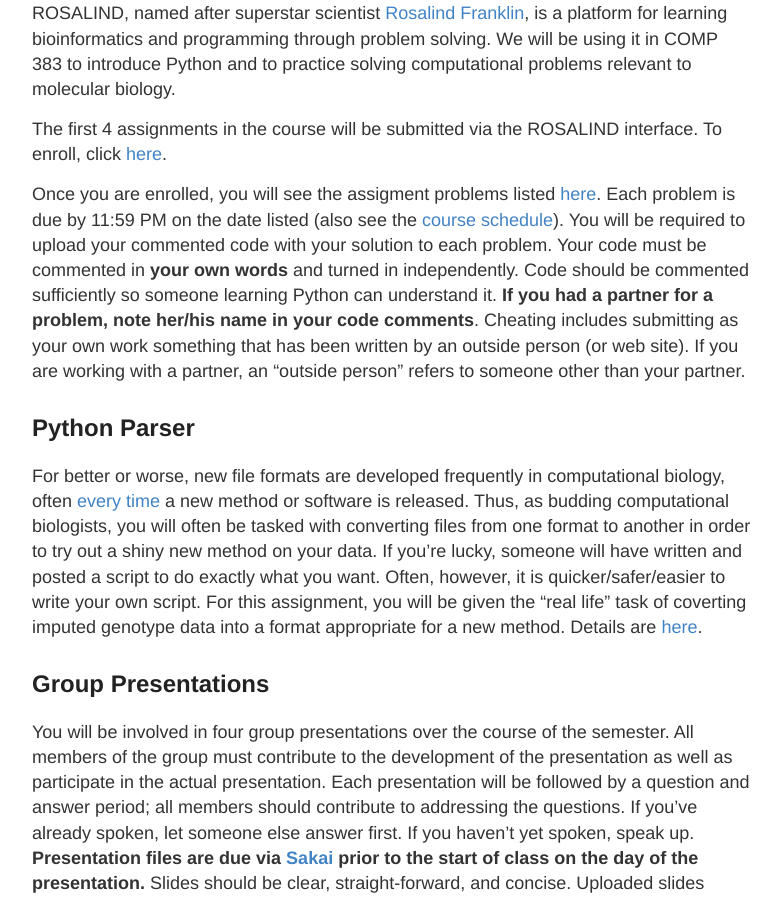
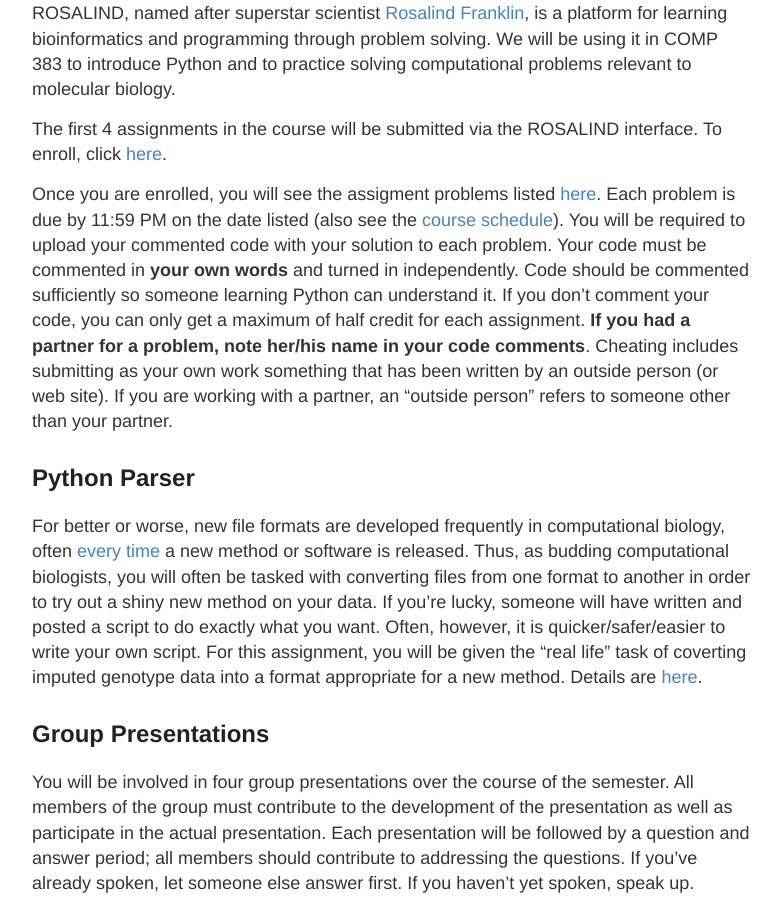
Before and after one commit to hwheeler01/CompBio, a Jekyll site: the page built from assignments.md, in a window 1280 px wide and 900 px high, scrolled down 472 px. Shown: the whole window, without its empty margins (248-1029 px from the left). Built offline with Jekyll 4.4.1, drawn with Linux system fonts in a browser that asks for light colours; Markdown is read by kramdown in place of the engine named in the settings.

Commit message:
add no comments, half credi

```diff
--- a/assignments.md
+++ b/assignments.md
@@ -27,7 +27,7 @@ ROSALIND, named after superstar scientist <a href="https://en.wikipedia.org/wiki
 The first 4 assignments in the course will be submitted via the ROSALIND interface. To enroll, click
 <a href="http://rosalind.info/classes/enroll/f74db871de/">here</a>.
 
-Once you are enrolled, you will see the assigment problems listed <a href="http://rosalind.info/classes/254/">here</a>. Each problem is due by 11:59 PM on the date listed (also see the <a href="http://hwheeler01.github.io/CompBio/syllabus/#schedule">course schedule</a>). You will be required to upload your commented code with your solution to each problem. Your code must be commented in **your own words** and turned in independently. Code should be commented sufficiently so someone learning Python can understand it. **If you had a partner for a problem, note her/his name in your code comments**. Cheating includes submitting as your own work something that has been written by an outside person (or web site). If you are working with a partner, an “outside person” refers to someone other than your partner.
+Once you are enrolled, you will see the assigment problems listed <a href="http://rosalind.info/classes/254/">here</a>. Each problem is due by 11:59 PM on the date listed (also see the <a href="http://hwheeler01.github.io/CompBio/syllabus/#schedule">course schedule</a>). You will be required to upload your commented code with your solution to each problem. Your code must be commented in **your own words** and turned in independently. Code should be commented sufficiently so someone learning Python can understand it. If you don't comment your code, you can only get a maximum of half credit for each assignment. **If you had a partner for a problem, note her/his name in your code comments**. Cheating includes submitting as your own work something that has been written by an outside person (or web site). If you are working with a partner, an “outside person” refers to someone other than your partner.
 
 <span style="font-weight: bold;"><a name="parser"></a></span>
 ##Python Parser
```
